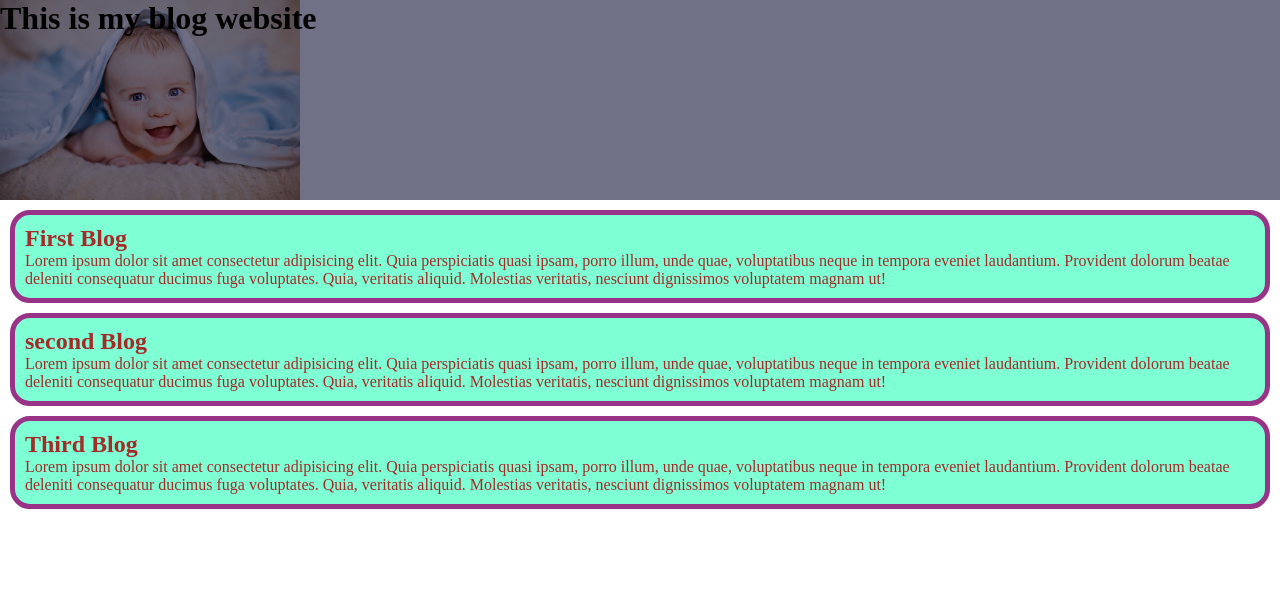
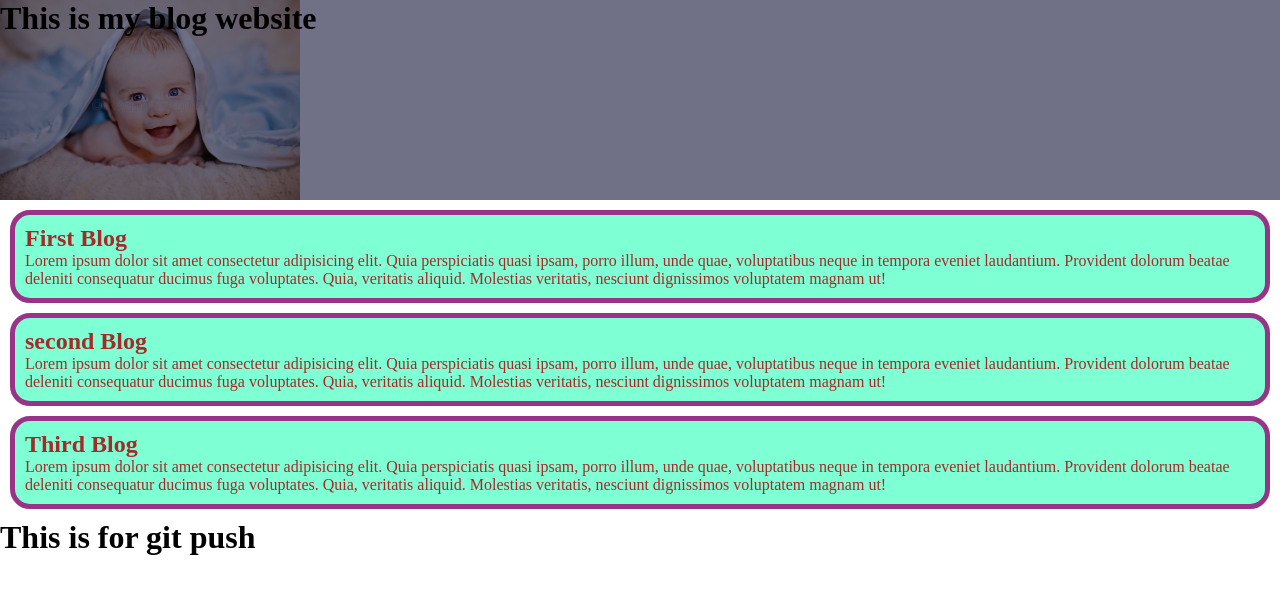
Before and after one commit to Arzenaakter/practise, a plain HTML site: page index.html in a window 1280 px wide. Drawn offline with Linux system fonts and the light colour scheme.

Commit message:
push something new

```diff
--- a/index.html
+++ b/index.html
@@ -27,5 +27,8 @@
         <h2>Third Blog</h2>
         <p>Lorem ipsum dolor sit amet consectetur adipisicing elit. Quia perspiciatis quasi ipsam, porro illum, unde quae, voluptatibus neque in tempora eveniet laudantium. Provident dolorum beatae deleniti consequatur ducimus fuga voluptates. Quia, veritatis aliquid. Molestias veritatis, nesciunt dignissimos voluptatem magnam ut!</p>
     </div>
+    <div>
+        <h1>This is for git push</h1>
+    </div>
 </body>
 </html>
```
